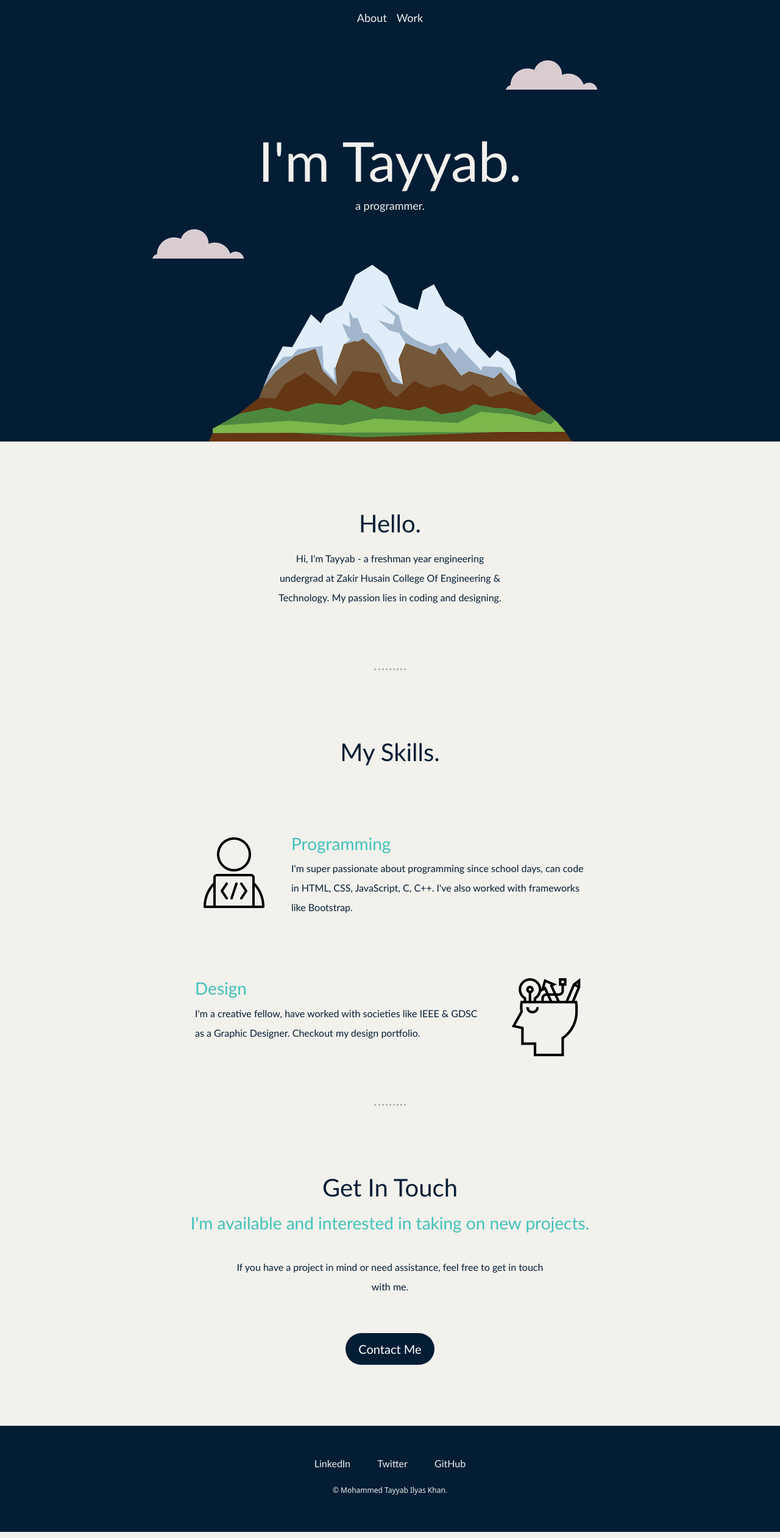
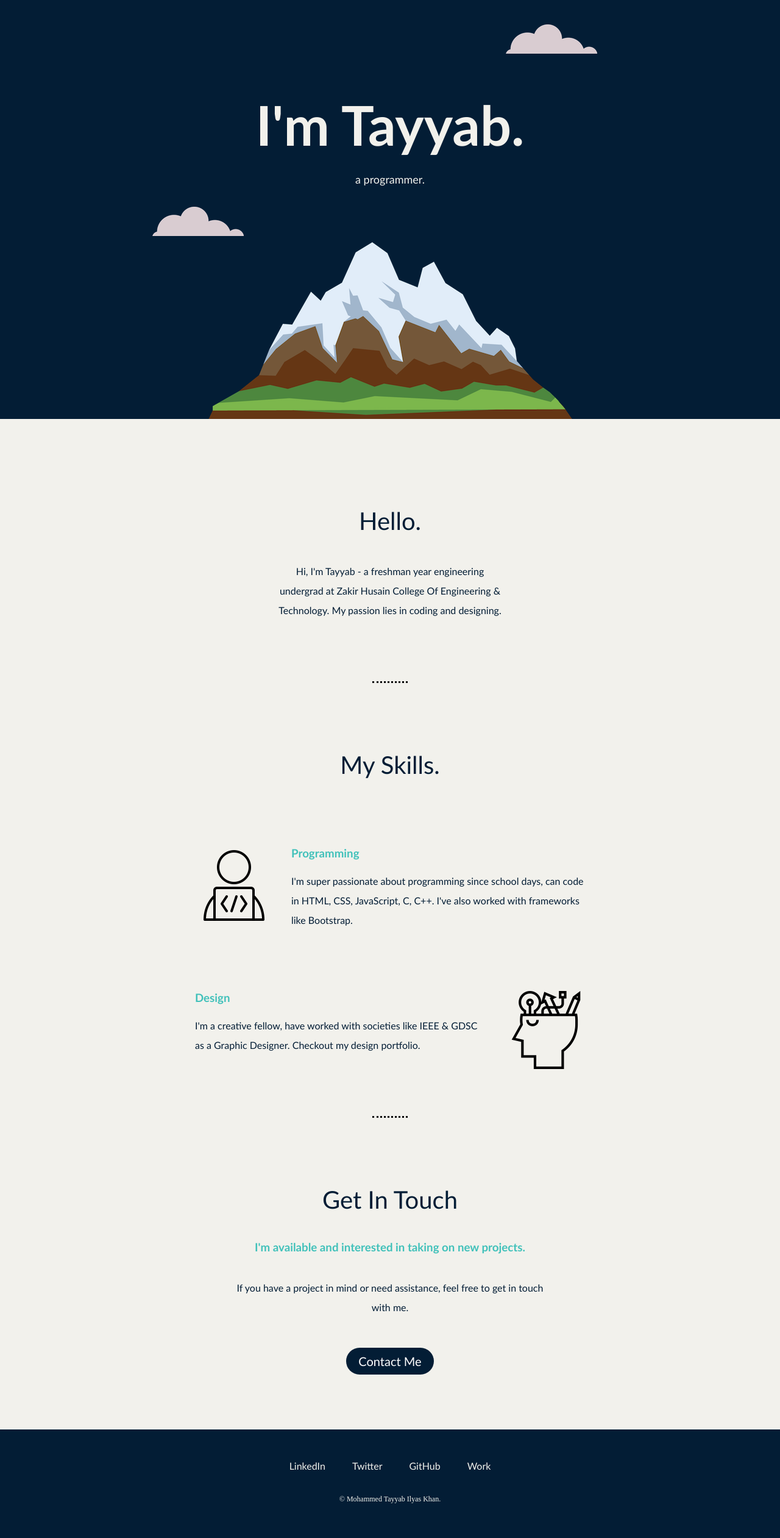
Before and after one commit to tayyab-ilyas/Portfolio, a plain HTML site: page index.html in a window 1280 px wide. Shown: the whole page at 61% size. Drawn offline with nearby package versions, Linux system fonts and the light colour scheme.

Commit message:
removed bootstrap

```diff
--- a/css/styles.css
+++ b/css/styles.css
@@ -127,11 +127,3 @@ h3{
     font-family:'Gill Sans', 'Gill Sans MT', Calibri, 'Trebuchet MS', sans-serif;
     margin:auto;
   }
-  .nav-link{
-    color:#f2f1ec !important;
-    font-family: 'Gill Sans', 'Gill Sans MT', Calibri, 'Trebuchet MS', sans-serif !important;
-    font-size: large !important;
-  }
-  .nav-link:hover{
-    color:#41c1ba !important;
-  }
--- a/index.html
+++ b/index.html
@@ -1,27 +1,14 @@
 <html>
+
 <head>
   <meta charset="utf-8" />
   <title>Tayyab Ilyas</title>
-    <link
-      rel="stylesheet"
-      href="https://cdn.jsdelivr.net/npm/bootstrap@5.3.0-alpha1/dist/css/bootstrap.min.css"
-    />
   <link rel="stylesheet" href="css/styles.css" />
   <link rel="icon" href="favicon2.png" />
 
 </head>
+
 <body>
-    <script src="https://cdn.jsdelivr.net/npm/bootstrap@5.3.0-alpha1/dist/js/bootstrap.bundle.min.js"></script>
-    <nav class="navbar navbar-expand-lg navbar-expand-md navbar-expand-sm navbar-dark justify-content-center" style="background-color:#031d35; margin-bottom: 0%;">
-        <ul class="navbar-nav">
-          <li class="nav-item">
-            <a class="nav-link" href="index.html">About</a>
-            </li>
-            <li class="nav-item">
-            <a class="nav-link" href="https://linktr.ee/tayyab_ilyas" target="_blank">Work</a>
-          </li>
-        </ul>
-    </nav>
   <div class="top-container">
     <img class="top-cloud" src="images/cloud.png" alt="cloud-img" />
     <h1 class="name">I'm Tayyab.</h1>
@@ -43,11 +30,7 @@
     <div class="skills">
       <h2>My Skills.</h2>
       <div class="skill-row">
-          <img
-            class="code-skill"
-            src="images/developer.png"
-            alt="coding-icon"
-          />
+        <img class="code-skill" src="images/developer.png" alt="coding-icon" />
         <h3>Programming</h3>
         <p class="programming">
           I'm super passionate about programming since school days, can code
@@ -60,12 +43,8 @@
         <h3>Design</h3>
         <p class="designing">
           I'm a creative fellow, have worked with societies like IEEE & GDSC
-            as a Graphic Designer. Checkout my design <a
-              class="portfolio"
-              href="https://www.instagram.com/thincc.psd/"
-              target="_blank"
-              >portfolio.</a
-            >
+          as a Graphic Designer. Checkout my design <a class="portfolio" href="https://www.instagram.com/thincc.psd/"
+            target="_blank">portfolio.</a>
         </p>
       </div>
     </div>
@@ -82,25 +61,12 @@
   </div>
 
   <div class="bottom-container">
-      <a
-        class="footer-link"
-        href="https://www.linkedin.com/in/tayyab-ilyas/"
-        target="_blank"
-        >LinkedIn</a
-      >
-      <a
-        class="footer-link"
-        href="https://twitter.com/tayyabstwt"
-        target="_blank"
-        >Twitter</a
-      >
-      <a
-        class="footer-link"
-        href="https://github.com/tayyab-ilyas/"
-        target="_blank"
-        >GitHub</a
-      >
+    <a class="footer-link" href="https://www.linkedin.com/in/tayyab-ilyas/" target="_blank">LinkedIn</a>
+    <a class="footer-link" href="https://twitter.com/tayyabstwt" target="_blank">Twitter</a>
+    <a class="footer-link" href="https://github.com/tayyab-ilyas/" target="_blank">GitHub</a>
+    <a class="footer-link" href="https://linktr.ee/tayyab_ilyas" target="_blank">Work</a>
     <p class="copyright">© Mohammed Tayyab Ilyas Khan.</p>
   </div>
 </body>
+
 </html>
```
Lines whose indentation alone changed are shown as unchanged.
